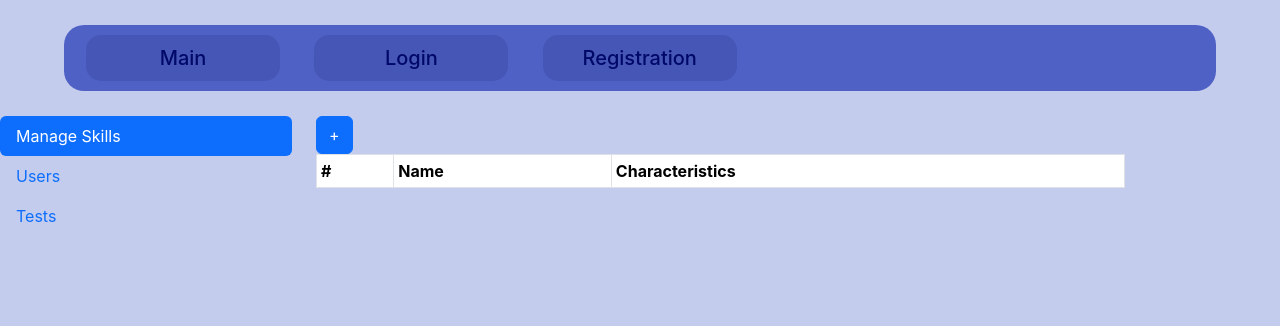
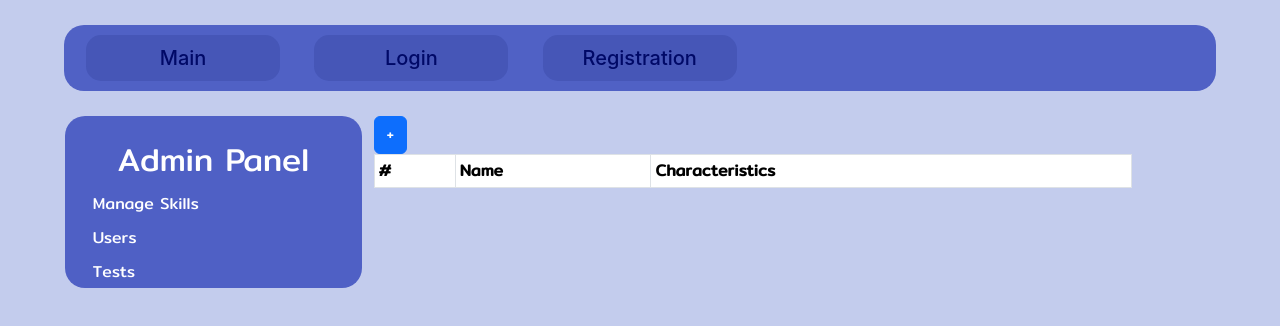
Before and after one commit to Viakaa/soft-skills-frontend, a React (Create React App) app: page /adminpanel in a window 1280 px wide. Shown: the top 326 px of the page. Built offline with nearby package versions, Linux system fonts and the light colour scheme.

Commit message:
Styled admin menu

```diff
--- /dev/null
+++ b/src/Components/AdminPanel/PanelTabs.css
@@ -0,0 +1,24 @@
+.navcol{
+    background-color: #4F60C5 !important;
+    border-radius: 0 !important;
+    color: white !important;
+    border-radius: 20px !important;
+    padding-top: 2%;
+
+}
+.navitm{
+    background-color: transparent !important;
+    border-radius: 0 !important;
+    color: white !important;
+    border-radius: 20px !important;
+    padding-top: 2%;
+
+}
+
+.navitm:hover{
+    color: #C3CCED !important;
+}
+.adm_nav{
+    margin-left: 6%;
+    font-family: 'Mitr';
+}
--- a/src/Components/AdminPanel/PanelTabs.js
+++ b/src/Components/AdminPanel/PanelTabs.js
@@ -5,22 +5,24 @@ import Tab from 'react-bootstrap/Tab';
 import ManageSkills from './ManageSkills.js';
 import UserList from './UserList.js';
 import TestList from './TestList.js';
+import "./PanelTabs.css";
 
 function PanelTabs() {
   return (
-    <div style={{paddingRight:'40px'}}>
+    <div className='adm_nav' style={{paddingRight:'40px'}}>
     <Tab.Container id="left-tabs-example" defaultActiveKey="first">
       <Row>
-        <Col sm={3}>
-          <Nav variant="pills" className="flex-column">
+        <Col className="navcol" sm={3}>
+          <Nav   variant="pills" className="flex-column">
+            <h2 style={{textAlign:'center'}}>Admin Panel</h2>
             <Nav.Item>
-              <Nav.Link eventKey="first">Manage Skills</Nav.Link>
+              <Nav.Link className="navitm"  eventKey="first">Manage Skills</Nav.Link>
             </Nav.Item>
             <Nav.Item>
-              <Nav.Link eventKey="second">Users</Nav.Link>
+              <Nav.Link className="navitm" eventKey="second">Users</Nav.Link>
             </Nav.Item>
             <Nav.Item>
-              <Nav.Link eventKey="third">Tests</Nav.Link>
+              <Nav.Link className="navitm" eventKey="third">Tests</Nav.Link>
             </Nav.Item>
           </Nav>
         </Col>
```
